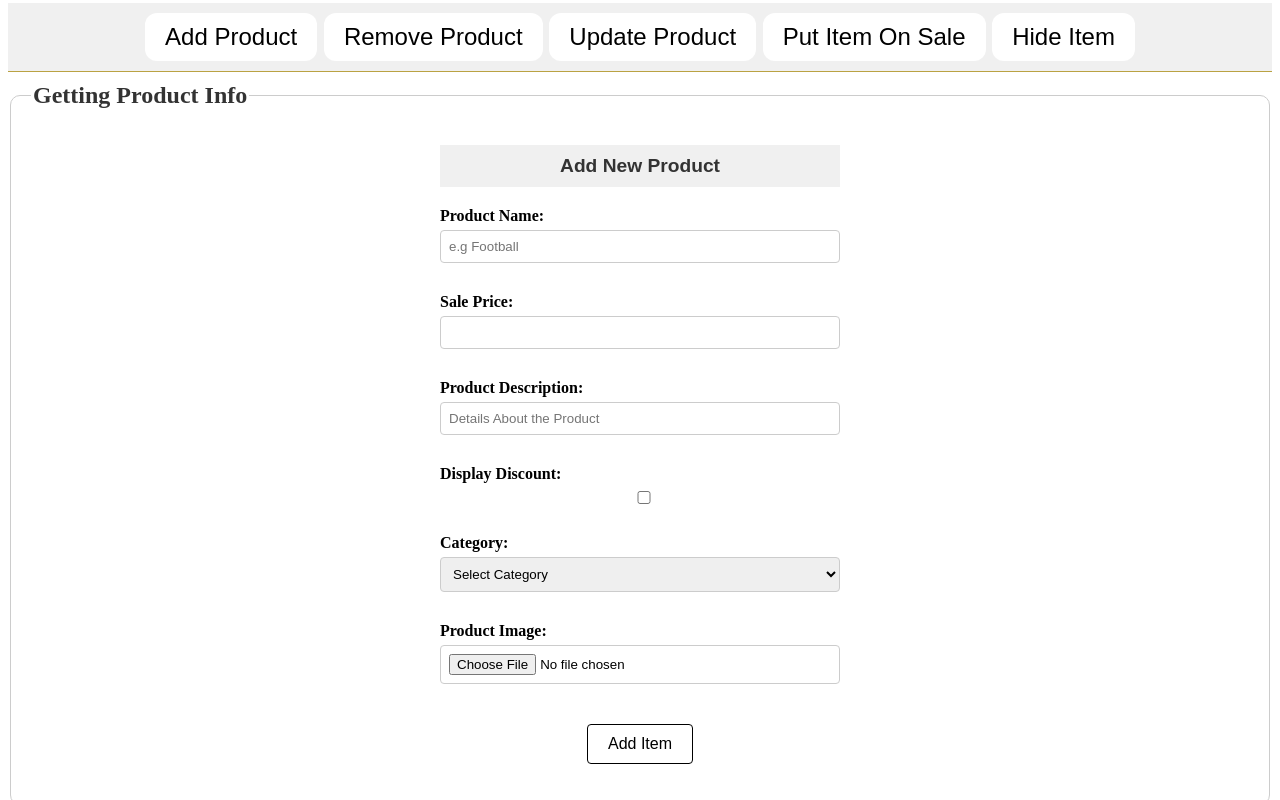
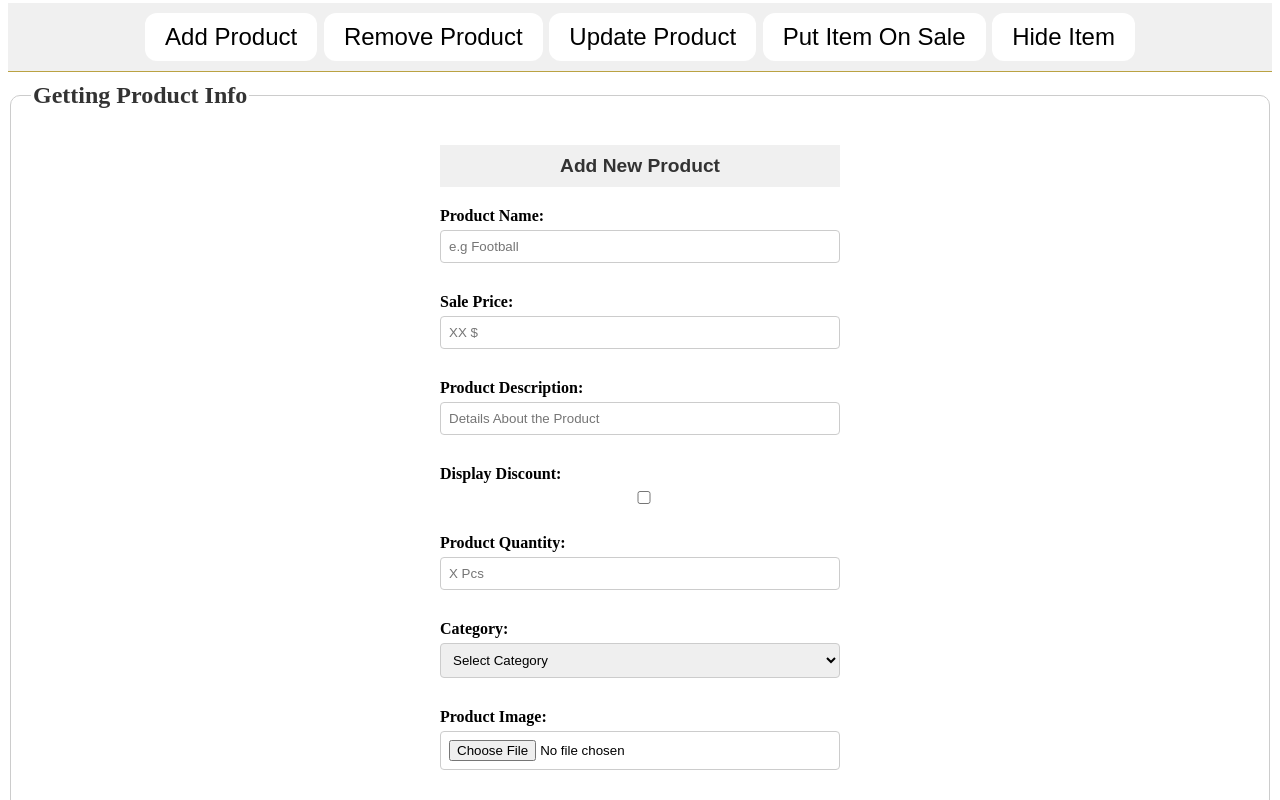
Before and after one commit to MuhammadAliShabir/ECommerce-Website-FINAL, a website: page views/page4.html in a window 1280 px wide. Shown: the part 376-1176 px from the top of the page. Drawn offline with Linux system fonts and the light colour scheme; files that its build step writes are made by us from their sources; files whose address does not match are found by name.

Commit message:
Added Available Quantity Option in Add Product

```diff
--- a/views/page4.html
+++ b/views/page4.html
@@ -45,7 +45,7 @@
 
                 <article>
                     <label for="sale-price">Sale Price:</label>
-                    <input type="number" id="sale-price" name="Retail Price" required>
+                    <input type="number" id="sale-price" name="Retail Price" required placeholder="XX $">
                 </article>
 
                 <article>
@@ -62,6 +62,12 @@
                     <label for="discounted-price">Discounted Price:</label>
                     <input type="number" id="discounted-price" name="discounted-price">
                 </article>
+
+                <article>
+                    <label for="avbQuantity">Product Quantity: </label>
+                    <input type="number" id="avbQuantity" name="Available_Quantity" required placeholder="X Pcs">
+                </article>
+
                 <article>
                     <label for="category">Category:</label>
                     <select id="category" name="Product Category" required>
```
